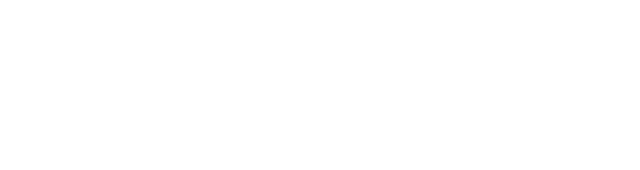
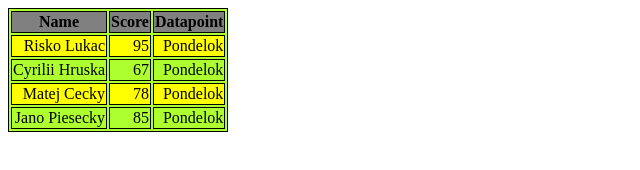
Before and after one commit to CodeCraft-ZAIT-Academy/2026_2AI_1_MOSKAL_CVICENIA, a plain HTML site: page index.html in a window 1280 px wide. Shown: the whole page, without its empty margins (0-640 px from the left). Drawn offline with Linux system fonts and the light colour scheme.

Commit message:
17.9.2026

```diff
--- a/index.html
+++ b/index.html
@@ -4,8 +4,35 @@
     <meta charset="UTF-8">
     <meta name="viewport" content="width=device-width, initial-scale=1.0">
     <title>Document</title>
+    <link rel="stylesheet" href="style.css">
 </head>
 <body>
-
+    <table>
+        <tr>
+            <th class="header">Name</th>
+            <th class="header">Score</th>
+            <th class="header2">Datapoint</th>
+        </tr>
+        <tr>
+            <td class="number">Risko Lukac</td>
+            <td class="number">95</td>
+            <td class="number">Pondelok</td>
+        </tr>
+        <tr>
+            <td class="number">Cyrilii Hruska</td>
+            <td class="number">67</td>
+            <td class="number">Pondelok</td>
+        </tr>
+        <tr>
+            <td class="number">Matej Cecky</td>
+            <td class="number">78</td>
+            <td class="number">Pondelok</td>
+        </tr>
+        <tr>
+            <td class="number">Jano Piesecky</td>
+            <td class="number">85</td>
+            <td class="number">Pondelok</td>
+        </tr>
+    </table>
 </body>
 </html>
--- /dev/null
+++ b/style.css
@@ -0,0 +1,17 @@
+.header,.header2{
+    background-color: grey;
+
+}
+.number{
+    text-align: right;
+}
+table, th, td{
+    border: 1px solid;
+    border-inline-color: color;
+}
+table{
+    background-color: greenyellow;
+}
+tr:nth-last-child(even){
+    background-color: yellow;
+}
```
